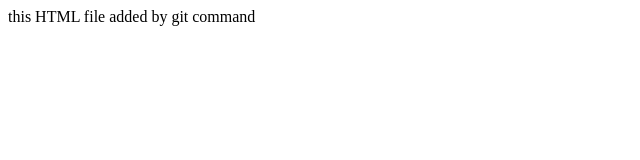
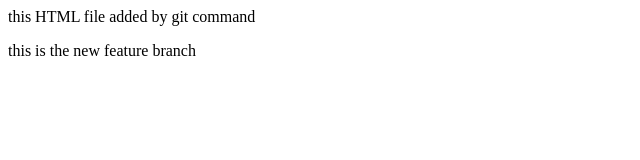
Before and after one commit to ManishKumawat01/first, a plain HTML site: page index.html in a window 1280 px wide. Shown: the whole page, without its empty margins (0-640 px from the left). Drawn offline with Linux system fonts and the light colour scheme.

Commit message:
added a new feature in new branch

```diff
--- a/index.html
+++ b/index.html
@@ -1 +1,2 @@
 <p>this HTML file added by git command</p>
+<p>this is the new feature branch</p>
```
